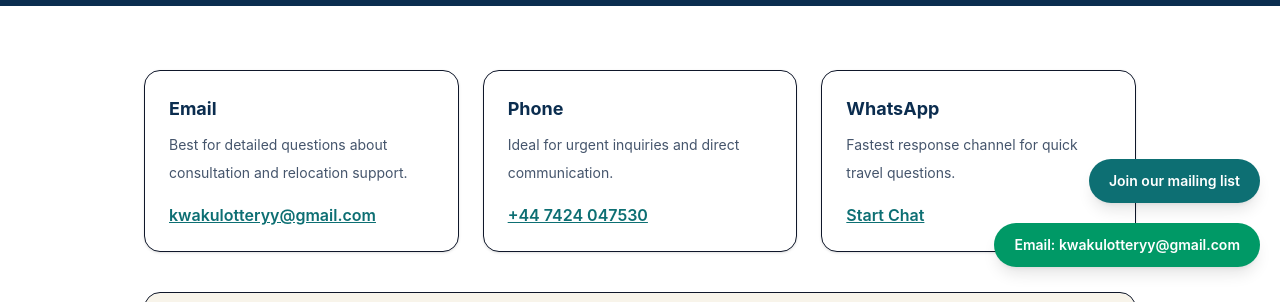
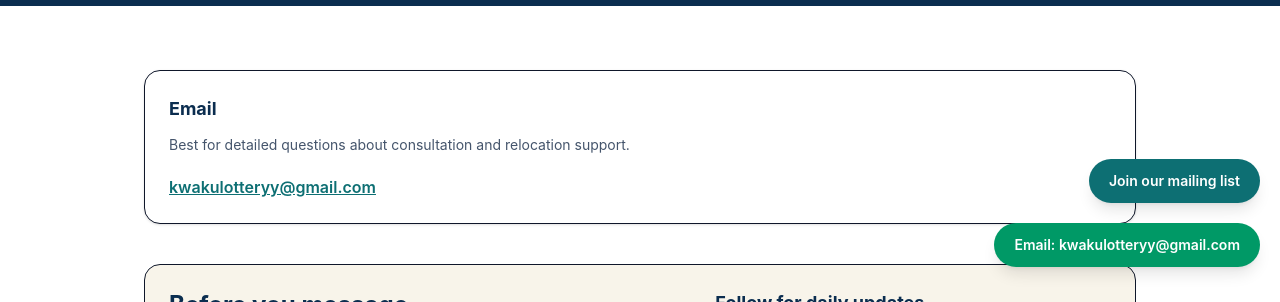
Before and after one commit to learngermanghana/kwakuasamoah, a Next.js app: page /contact in a window 1280 px wide. Shown: the part 453-755 px from the top of the page. Built offline with nearby package versions, Linux system fonts and the light colour scheme.

Commit message:
Simplify contact page to email-only method

```diff
--- a/src/app/contact/page.tsx
+++ b/src/app/contact/page.tsx
@@ -7,19 +7,6 @@ const contactMethods = [
     value: siteConfig.email,
     href: `mailto:${siteConfig.email}`,
     helper: "Best for detailed questions about consultation and relocation support."
-  },
-  {
-    label: "Phone",
-    value: siteConfig.phone,
-    href: `tel:${siteConfig.phone}`,
-    helper: "Ideal for urgent inquiries and direct communication."
-  },
-  {
-    label: "WhatsApp",
-    value: "Start Chat",
-    href: `https://wa.me/${siteConfig.whatsapp}`,
-    helper: "Fastest response channel for quick travel questions.",
-    external: true
   }
 ];
 
@@ -48,7 +35,7 @@ export default function ContactPage() {
       </section>
 
       <section className="mx-auto max-w-5xl px-4 py-16">
-        <div className="grid gap-6 md:grid-cols-3">
+        <div className="grid gap-6">
           {contactMethods.map((method) => (
             <article key={method.label} className="rounded-2xl border bg-white p-6 shadow-sm">
               <h2 className="text-lg font-bold text-[#0b2d4f]">{method.label}</h2>
```
